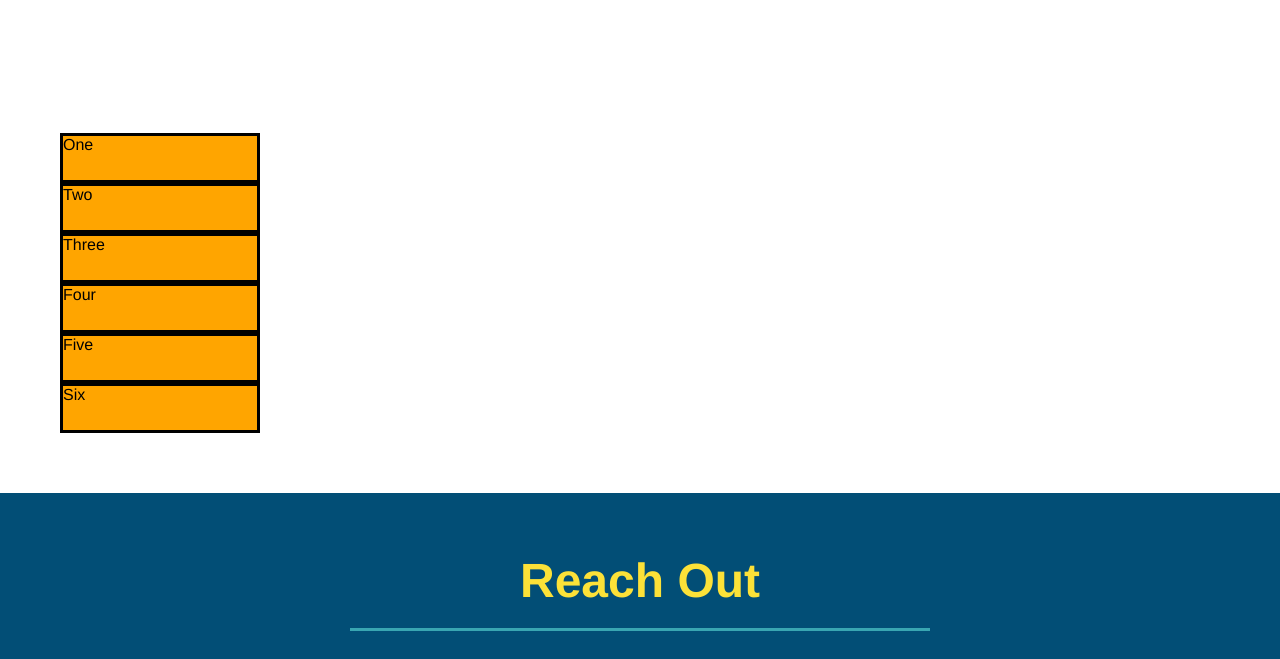
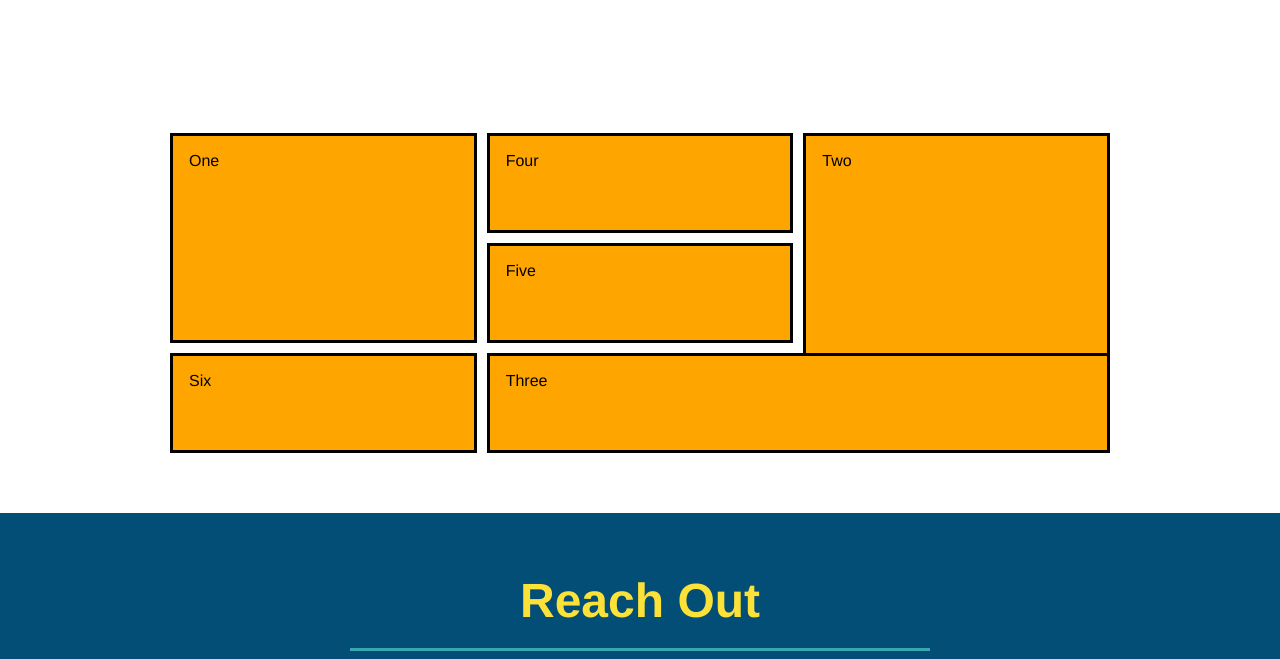
Before and after one commit to brandonmcguire1992/run-buddy, a plain HTML site: page index.html in a window 1280 px wide. Shown: the part 3240-3899 px from the top of the page. Drawn offline with Linux system fonts and the light colour scheme.

Commit message:
example grid

```diff
--- a/assets/css/style.css
+++ b/assets/css/style.css
@@ -341,14 +341,35 @@ section {
 
 .service-grid-container {
     display: grid;
+    max-width: 940px;
+    margin: 0 auto;
+    grid-template-columns: repeat(3, 1fr);
+    grid-template-rows: repeat(3, 100px);
+    grid-gap: 10px;
 }
 
 .service-grid-item {
-    width: 200px;
-    height: 50px;
     background-color: orange;
     border: solid;
     color: black;
+    padding: 1em;
+}
+
+.box1 {
+    grid-column-start: 1;
+    grid-column-end: 2;
+    grid-row-start: 1;
+    grid-row-end: 3;
+}
+
+.box2 {
+    grid-column: 3/4;
+    grid-row: 1/-1;
+}
+
+.box3 {
+    grid-column: 2/ span 2;
+    grid-row: 3/ span 1;
 }
 
 /* MEDIA QUERY FOR SMALLER DESKTOP SCREENS AND SMALLER*/
--- a/index.html
+++ b/index.html
@@ -214,12 +214,12 @@
 
     <section id="service-plans" class="services">
         <div class="service-grid-container">
-            <div class="service-grid-item">One</div>
-            <div class="service-grid-item">Two</div>
-            <div class="service-grid-item">Three</div>
-            <div class="service-grid-item">Four</div>
-            <div class="service-grid-item">Five</div>
-            <div class="service-grid-item">Six</div>
+            <div class="service-grid-item box1">One</div>
+            <div class="service-grid-item box2">Two</div>
+            <div class="service-grid-item box3">Three</div>
+            <div class="service-grid-item box4">Four</div>
+            <div class="service-grid-item box5">Five</div>
+            <div class="service-grid-item box6">Six</div>
         </div>
     </section>
 
```
